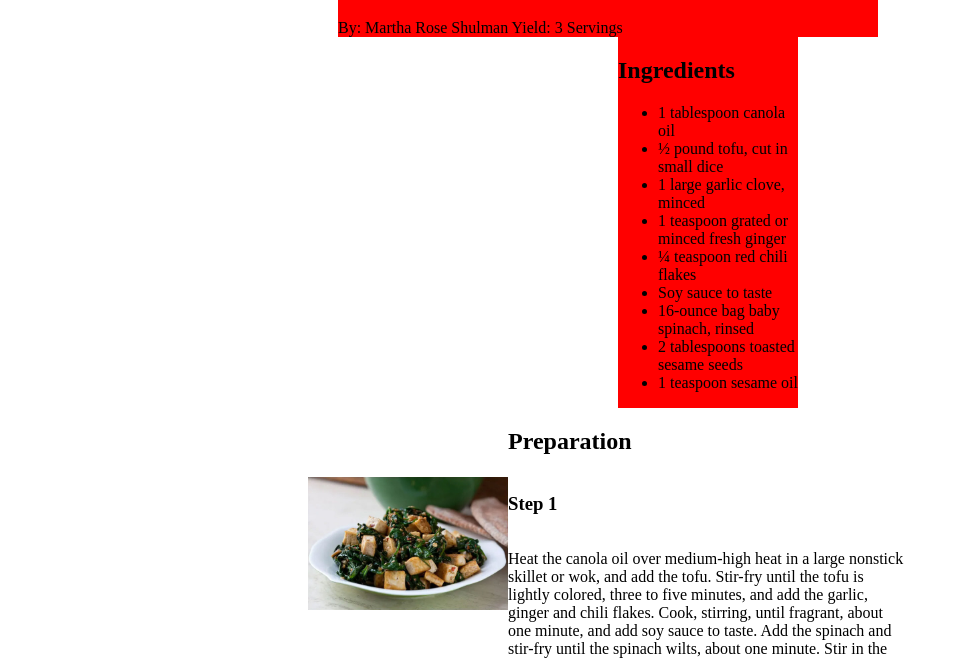
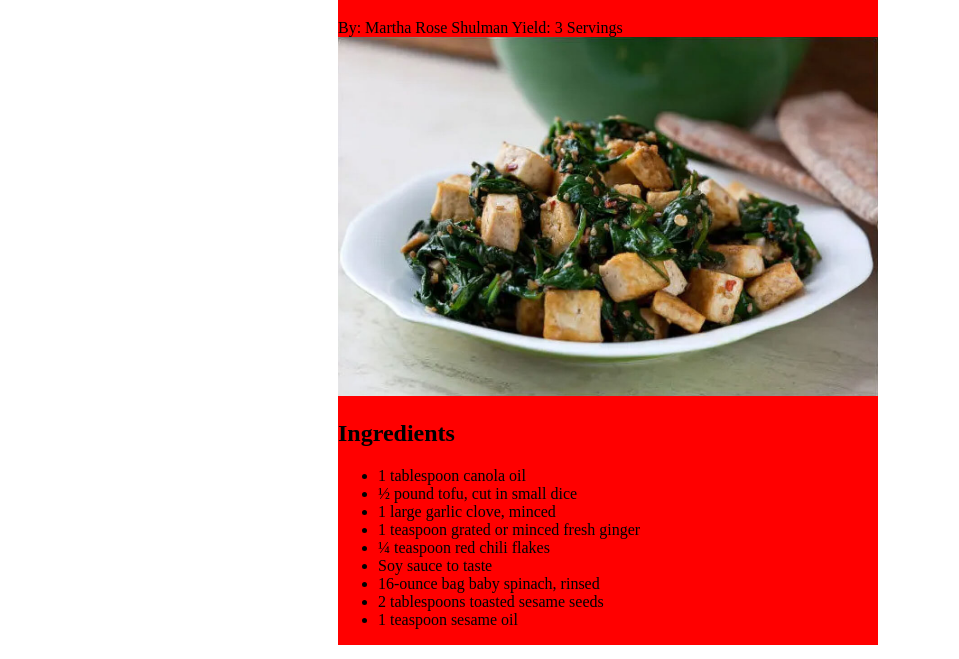
Before and after one commit to eosanche/exercise7, a plain HTML site: page index.html in a window 1280 px wide. Shown: the part 106-765 px from the top of the page, without its empty margins (0-959 px from the left). Drawn offline with Linux system fonts and the light colour scheme.

Commit message:
new code

```diff
--- a/index.html
+++ b/index.html
@@ -65,16 +65,15 @@
     By: Martha Rose Shulman
     Yield: 3 Servings
     </div>
+  </div>
 
 
- <div class="image-right-column">
-   <div class="image-size">
+  <div class="center-div">
+ <div class="left-column">
 
     <img src="recipe-photo-Enhanced-SR.jpg" alt="fried tofu cooked to where it becomes crispy with stir fried spainach sprinkled with seame seeds on top" class="image-size">
-  </div>
 
-    <div class="center-div">
- <div class="left-column">
+
 
     <h2>
       Ingredients</h2>
@@ -89,7 +88,7 @@
       <li> 2 tablespoons toasted sesame seeds</li>
       <li> 1 teaspoon sesame oil</li>
     </ul>
-
+      </div>
     </div>
 
 
@@ -119,8 +118,5 @@
     </h3>
     <p> Advance preparation: This is a last-minute preparation, but you can have your ingredients prepared well in advance. </p>
   </div>
-      </div>
-    </div>
-  </div>
     </body>
 </html>
```
